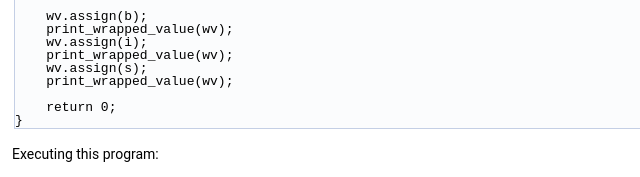
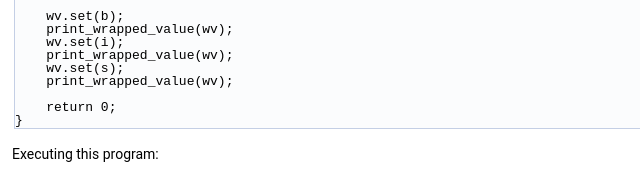
Before and after one commit to durandaltheta/cpp_template_workshop, a plain HTML site: page md_lesson_3_type_erasure.html in a window 1280 px wide. Shown: the part 3264-3441 px from the top of the page, 0-640 px from the left. Drawn offline with Linux system fonts and the light colour scheme.

Commit message:
Deploying to gh-pages from @ durandaltheta/cpp_template_workshop@fbe127cfd0393d73ad64e8714ce44f9dcd82e9c6 🚀

```diff
--- a/md_lesson_3_type_erasure.html
+++ b/md_lesson_3_type_erasure.html
@@ -237,11 +237,11 @@ Using std::type_info in templates</h2>
 <div class="line">    std::string s = &quot;foo&quot;;</div>
 <div class="line">    wrapped_value wv;</div>
 <div class="line"> </div>
-<div class="line">    wv.assign(b);</div>
+<div class="line">    wv.set(b);</div>
 <div class="line">    print_wrapped_value(wv);</div>
-<div class="line">    wv.assign(i);</div>
+<div class="line">    wv.set(i);</div>
 <div class="line">    print_wrapped_value(wv);</div>
-<div class="line">    wv.assign(s);</div>
+<div class="line">    wv.set(s);</div>
 <div class="line">    print_wrapped_value(wv);</div>
 <div class="line"> </div>
 <div class="line">    return 0;</div>
```
